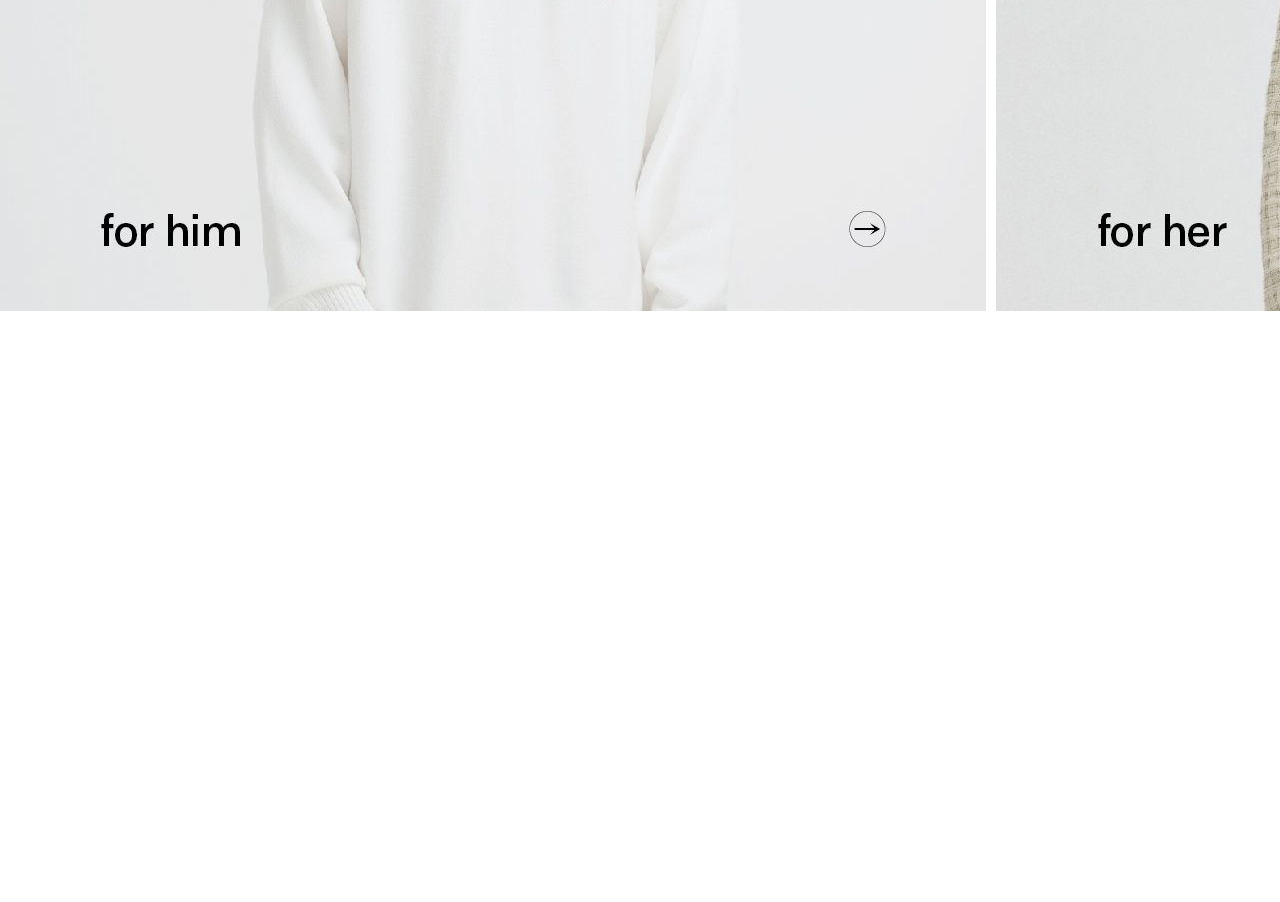
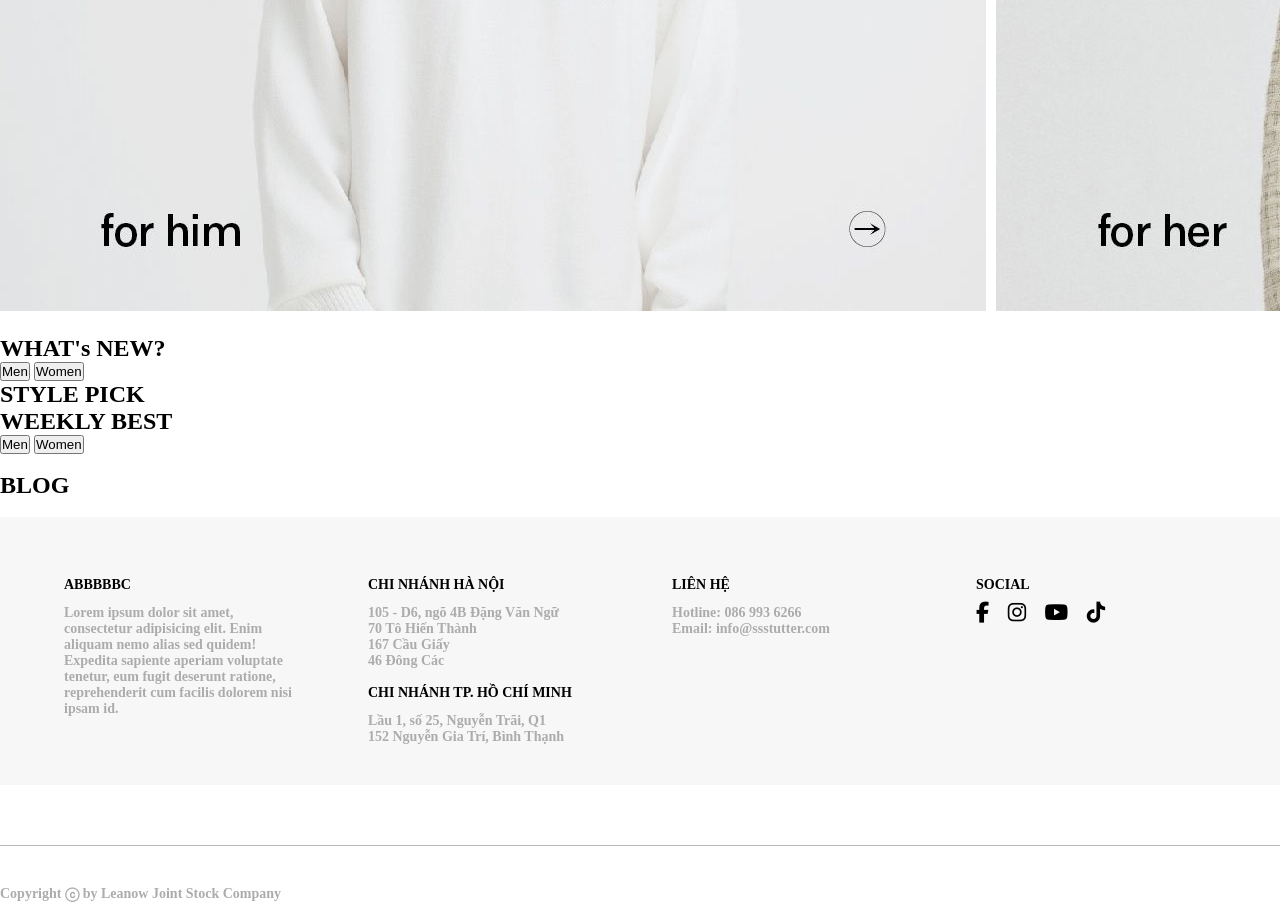
Before and after one commit to ttthanh154/ttthanh154, a plain HTML site: page home.html in a window 1280 px wide. Shown: the part 1129-2031 px from the top of the page. Before the commit the page ends 1465 px from the top, so only its background shows below. Drawn offline with Linux system fonts and the light colour scheme.

Commit message:
update footer

```diff
--- a/css/favorite.css
+++ b/css/favorite.css
@@ -0,0 +1,5 @@
+.favorite-products{
+    width: 100%;
+    height: 100vh;
+    padding: 0px 55px;
+}
--- a/css/style.css
+++ b/css/style.css
@@ -5,7 +5,7 @@
 }
 
 body{
-    font-family: Georgia, 'Times New Roman', Times, serif;
+      /* Tìm font chữ */
     font-weight: 400;
 }
 
@@ -60,7 +60,7 @@ li{
     display: inline-block;
 }
 
- a {
+a {
     text-decoration: none;
     text-align: center;
     color: black;
@@ -76,8 +76,41 @@ h1{
 
 }
 
-.favorite-products{
-    width: 100%;
-    height: 100vh;
-    padding: 0px 55px;
+
+
+
+/* FOOTER */
+
+.footer{
+  color: #acacac;
+  font-weight: 600;
+  font-size: 14px;
 }
+
+.footer h4{
+  font-weight: 800;
+  color: black;
+  margin: 0px 0px 12px;
+  text-transform: uppercase;
+}
+
+.footer-grid{
+  display: grid;
+  grid-template-columns: repeat(4,1fr);
+  background-color: rgb(247,247,247);
+  width: 100%;
+  padding: 60px 5% 40px;
+  grid-gap: 64px;
+}
+
+p.copy{
+  margin-top: 60px;
+  padding-top: 40px;
+  border-top: 1px #bbb solid;
+}
+
+.footer-icons a{
+  width: 25px;
+  height: 25px;
+  padding-right: 15px;
+}
--- a/home.html
+++ b/home.html
@@ -54,8 +54,91 @@
             <div><a href="./men.html"><img src="./images/men1.jpg" alt="forMen"></a></div>
             <div><a href="./women.html"><img src="./images/women2.jpg" alt="forWomen"></a></div>
         </section>
+        <!--  -->
+        <section class="new-products">
+            <h2>WHAT's NEW?</h2>
+            <div class="gender-toggle">
+                <button>Men</button>
+                <button>Women</button>
+            </div>
+            <div class="products-slider">
+                <div>
 
-
+                </div>
+            </div>
+        </section>
+        <!--  -->
+        <section class="stylepick">
+            <h2>STYLE PICK</h2>
+            <div class="products-slider"></div>
+        </section>
+        <!--  -->
+        <section class="weekly-best">
+            <h2>WEEKLY BEST</h2>
+            <div class="gender-toggle">
+                <button>Men</button>
+                <button>Women</button>
+            </div>
+            <div class="weekly-best-list">
+                <ul>
+                    <li></li>
+                    <li></li>
+                    <li></li>
+                    <li></li>
+                    <li></li>
+                    <li></li>
+                    <li></li>
+                    <li></li>
+                </ul>
+            </div>
+        </section>
+        <!--  -->
+        <section class="blog">
+            <h2>BLOG</h2>
+            <div class="blog-list">
+                <ul>
+                    <li></li>
+                    <li></li>
+                    <li></li>
+                    <li></li>
+                </ul>
+            </div>
+        </section>
+        <!--  -->
+        <footer class="footer">
+            <div class="footer-grid">
+                <div>
+                    <h4>ABBBBBC</h4>
+                    <p class="about">Lorem ipsum dolor sit amet, consectetur adipisicing elit. Enim aliquam nemo alias sed quidem! Expedita sapiente aperiam voluptate tenetur, eum fugit deserunt ratione, reprehenderit cum facilis dolorem nisi ipsam id.</p>
+                </div>
+                <div>
+                    <h4>Chi nhánh Hà Nội</h4>
+                    <p>105 - D6, ngõ 4B Đặng Văn Ngữ</p>
+                    <p>70 Tô Hiến Thành</p>
+                    <p>167 Cầu Giấy</p>
+                    <p>46 Đông Các</p>
+                    <br>
+                    <h4>Chi nhánh TP. Hồ Chí Minh</h4>
+                    <p>Lầu 1, số 25, Nguyễn Trãi, Q1</p>
+                    <p>152 Nguyễn Gia Trí, Bình Thạnh</p>
+                </div>
+                <div>
+                    <h4>Liên hệ</h4>
+                    <p>Hotline: 086 993 6266</p>
+                    <p>Email: info@ssstutter.com</p>
+                </div>
+                <div class="footer-icons">
+                    <h4>Social</h4>
+                    <a href="https://vi-vn.facebook.com/" target="_blank"><i class="fa-brands fa-facebook-f fa-xl"></i></a>
+                    <a href="https://www.instagram.com/" target="_blank"><i class="fa-brands fa-instagram fa-xl"></i></a>
+                    <a href="https://www.youtube.com/" target="_blank"><i class="fa-brands fa-youtube fa-xl"></i></a>
+                    <a href="https://www.tiktok.com/vi-VN/" target="_blank"><i class="fa-brands fa-tiktok fa-xl"></i></a>
+                </div>
+            </div>
+            <div>
+                <p class="copy">Copyright ⓒ by Leanow Joint Stock Company </p>
+            </div>
+        </footer>
     <script src="./js/script.js"></script>
 </body>
 </html>
```
Also changed, not shown: css/home.css (line endings or trailing spaces).
